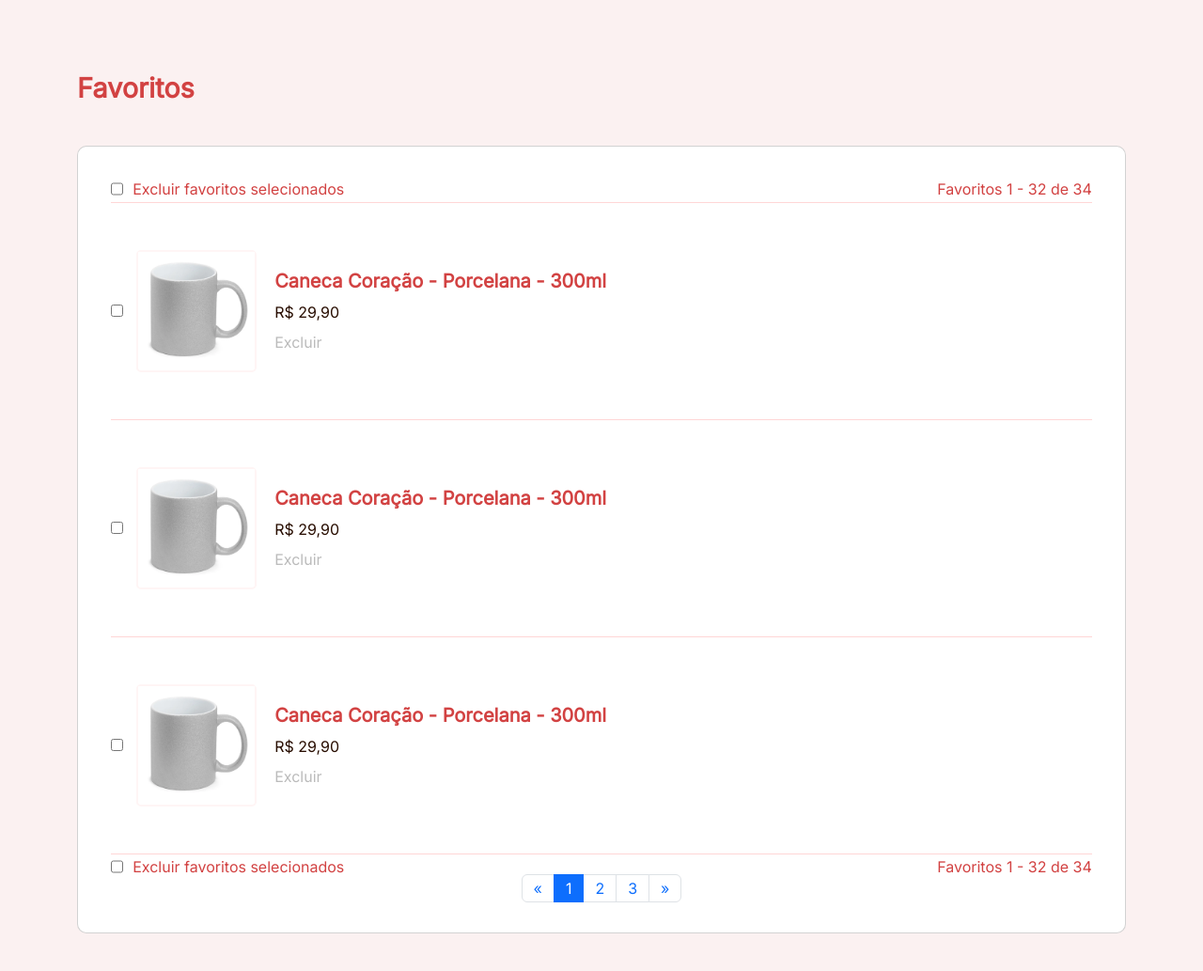
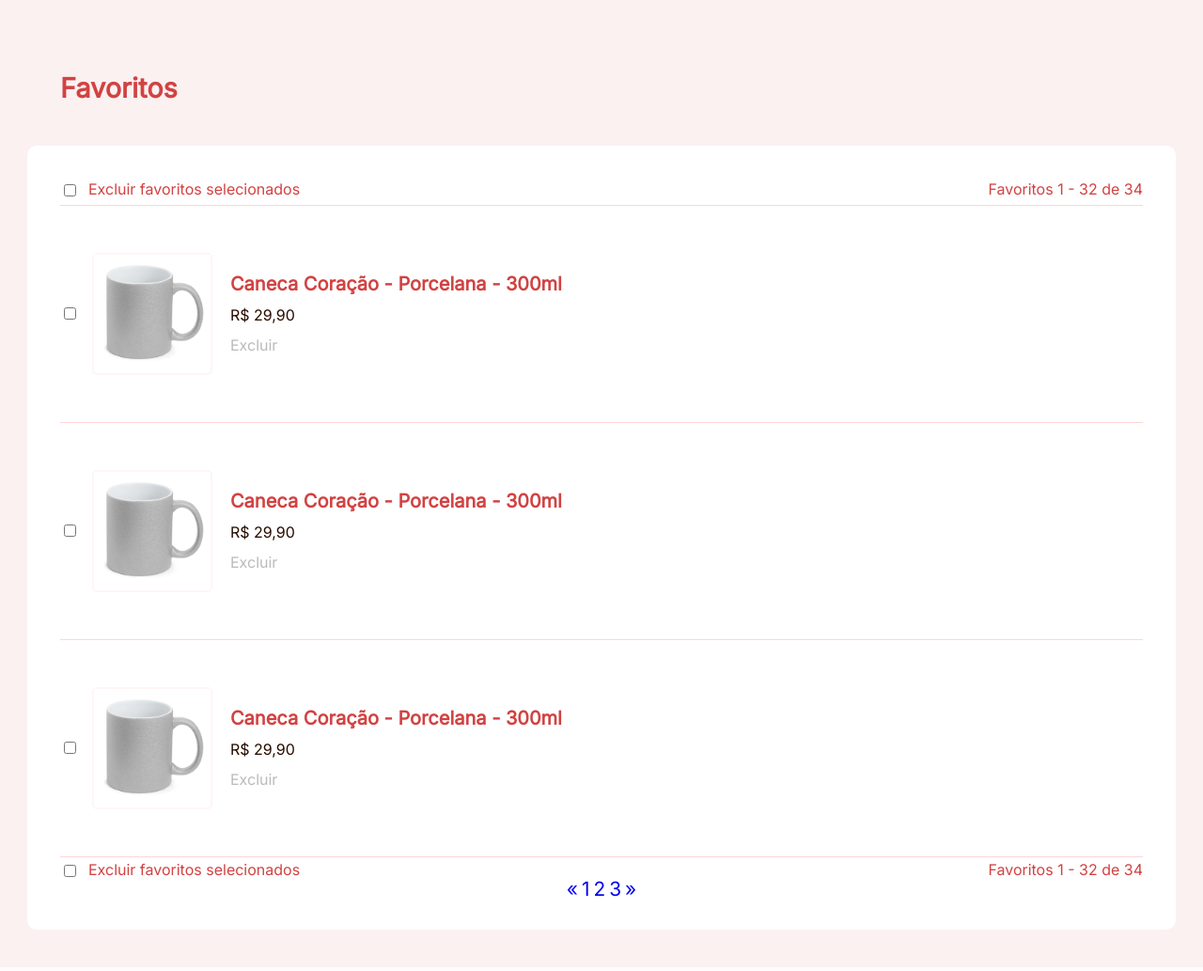
Before and after one commit to larissa-NUF/alge, a PHP site: page /favorite.html in a window 1280 px wide. Shown: the whole page at 94% size. After the commit the page ends 954 px from the top, so only its background shows below. Run offline with PHP 8.4, Linux system fonts and the light colour scheme; some libraries are stand-ins or nearby versions.

Commit message:
feat: att

```diff
--- a/about.html
+++ b/about.html
@@ -8,7 +8,6 @@
     <link rel="preconnect" href="https://fonts.googleapis.com">
     <link rel="preconnect" href="https://fonts.gstatic.com" crossorigin>
     <link href="https://fonts.googleapis.com/css2?family=Inter&display=swap" rel="stylesheet">
-    <link rel="stylesheet" href="bootstrap-css/bootstrap.css">
     <link rel="stylesheet" href="css/reset.css">
     <link rel="stylesheet" href="css/about.css">
     <link rel="stylesheet" href="css/menu.css">
--- a/css/about.css
+++ b/css/about.css
@@ -17,10 +17,12 @@
     display: flex;
     flex-direction: column;
     gap: 4vh;
+    background-color: #FFFFFF;
     border: 6px solid #FFD6D6;
     border-radius: 10px;
     padding: 30px;
     color: #D24242;
+    width: 100%;
 }
 
 .text{
--- a/css/favorite.css
+++ b/css/favorite.css
@@ -112,3 +112,14 @@
 .descricao a{
     color: #BBBBBB;
 }
+
+
+.pagination{
+    display: flex;
+    align-items: center;
+    gap: 4px;
+}
+
+.pagination a{
+    font-size: 1.3em;
+}
--- a/css/showcase.css
+++ b/css/showcase.css
@@ -17,7 +17,8 @@
     min-width: 250px;
     border-radius: 5px;
     min-height: 450px;
-    box-shadow: 0px 0px 10px rgba(0, 0, 0, 0.205)
+    box-shadow: 0px 0px 10px rgba(0, 0, 0, 0.205);
+    background-color: #ffff;
 }
 
 .detalhes{
@@ -47,8 +48,9 @@
 }
 
 .descricaoTexto{
-    font-size: 0.8em;
+    font-size: 0.9em;
     margin-top: 20px;
+    color: black;
 }
 
 .itemImagem img{
--- a/favorite.html
+++ b/favorite.html
@@ -4,7 +4,6 @@
     <meta charset="UTF-8">
     <meta http-equiv="X-UA-Compatible" content="IE=edge">
     <meta name="viewport" content="width=device-width, initial-scale=1.0">
-    <link rel="stylesheet" href="bootstrap-css/bootstrap.css">
     <link rel="stylesheet" href="css/favorite.css">
     <link rel="stylesheet" href="css/reset.css">
     <link rel="preconnect" href="https://fonts.googleapis.com">
@@ -81,23 +80,14 @@
                 </div>
             </div>
 
-            <nav aria-label="Page navigation example">
-                <ul class="pagination">
-                  <li class="page-item">
-                    <a class="page-link" href="#" aria-label="Previous">
-                      <span aria-hidden="true">&laquo;</span>
-                    </a>
-                  </li>
-                  <li class="page-item active"><a class="page-link" href="#">1</a></li>
-                  <li class="page-item"><a class="page-link" href="#">2</a></li>
-                  <li class="page-item"><a class="page-link" href="#">3</a></li>
-                  <li class="page-item">
-                    <a class="page-link" href="#" aria-label="Next">
-                      <span aria-hidden="true">&raquo;</span>
-                    </a>
-                  </li>
-                </ul>
-              </nav>
+            <nav class="pagination">
+                <a href="#">&laquo;</a>
+                <a href="#">1</a>
+                <a href="#">2</a>
+                <a href="#">3</a>
+                <a href="#">&raquo;</a>
+            </nav>
+
         </div>
 
     </main>
--- a/index.html
+++ b/index.html
@@ -7,14 +7,13 @@
     <link rel="preconnect" href="https://fonts.googleapis.com">
     <link rel="preconnect" href="https://fonts.gstatic.com" crossorigin>
     <link href="https://fonts.googleapis.com/css2?family=Inter&display=swap" rel="stylesheet">
-    <link rel="stylesheet" href="bootstrap-css/bootstrap.css">
     <link rel="stylesheet" href="css/reset.css">
     <link rel="stylesheet" href="css/showcase.css">
+    <link rel="shortcut icon" href="img/favicon-32x32.png" type="image/x-icon">
     <title>Inicio - Alge</title>
 </head>
 <body>
     <main class="container">
-
         <h2 class="titulo">Mais vendidos</h2>
         <section class="itens">
             <div class="itens_row">
@@ -116,6 +115,5 @@
 
     <script src="https://kit.fontawesome.com/8ec8caa784.js" crossorigin="anonymous"></script>
     <script src="js/main.js"></script>
-    <script src="bootstrap-js/bootstrap.js"></script>
 </body>
 </html>
--- a/shopcart.html
+++ b/shopcart.html
@@ -8,7 +8,6 @@
     <link rel="preconnect" href="https://fonts.googleapis.com">
     <link rel="preconnect" href="https://fonts.gstatic.com" crossorigin>
     <link href="https://fonts.googleapis.com/css2?family=Inter&display=swap" rel="stylesheet">
-    <link rel="stylesheet" href="bootstrap-css/bootstrap.css">
     <link rel="stylesheet" href="css/reset.css">
     <link rel="stylesheet" href="css/menu.css">
     <link rel="stylesheet" href="css/footer.css">
```
Also changed, not shown: userData.html (+0 -77 lines), img/favicon-32x32.png (added).
